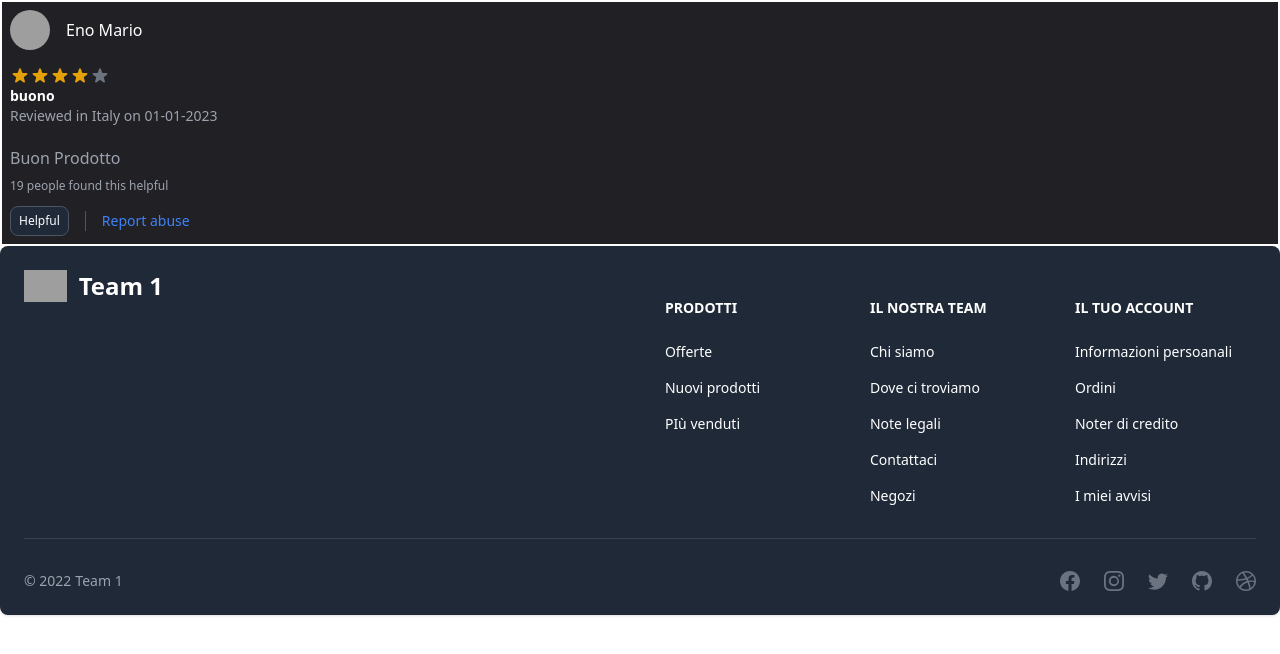
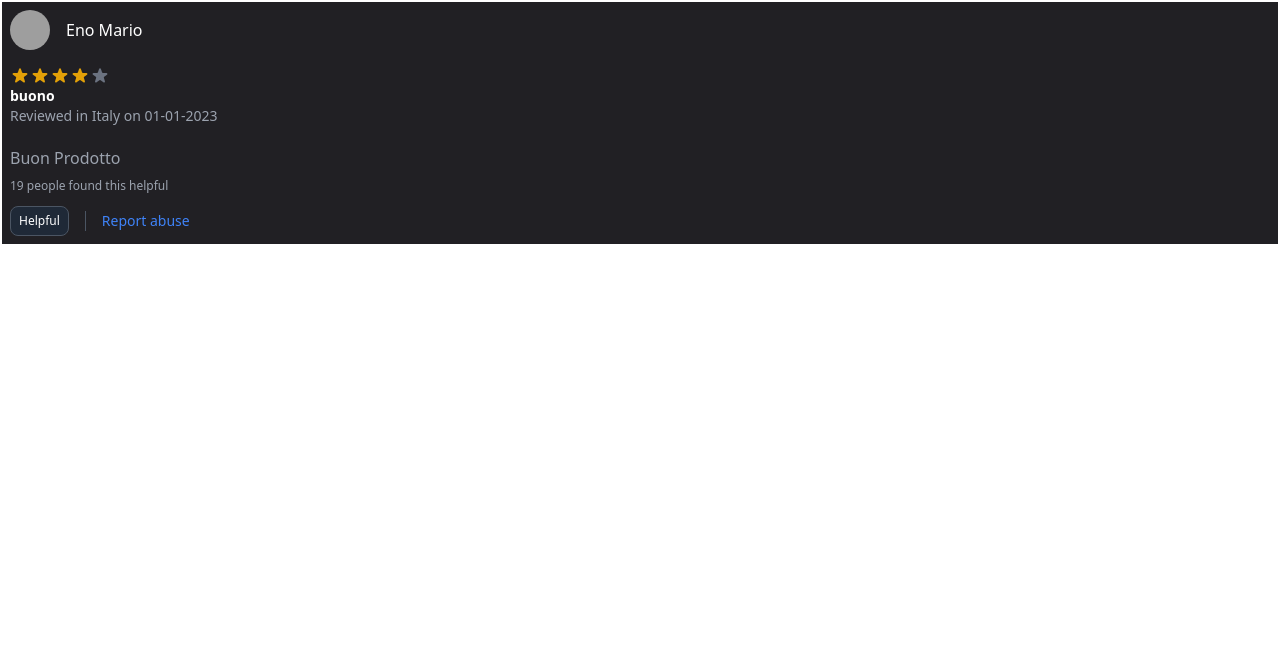
Before and after one commit to develhope-team-projects/fs17_it_team1, a React (Vite) app: page / in a window 1280 px wide. Shown: the top 654 px of the page. Built offline with nearby package versions, Linux system fonts and the light colour scheme; grey boxes are pictures that could not be loaded.

Commit message:
changed the footer branch position

```diff
--- a/src/App.tsx
+++ b/src/App.tsx
@@ -1,5 +1,4 @@
 import RatingReview, { Review } from "./product/RatingReview";
-import FooterComponent from "./shared/Footer";
 
 const test: Review = {
   img: "https://cdn-7.motorsport.com/images/amp/0ZRabeN0/s1000/carlos-sainz-ferrari-charles-l.jpg",
@@ -15,7 +14,6 @@ function App() {
   return (
     <div className="dark">
       <RatingReview {...test} />
-      <FooterComponent />
     </div>
 
   );
--- a/src/shared/Footer.tsx
+++ /dev/null
@@ -1,67 +0,0 @@
-
-'use client';
-
-import { Footer } from 'flowbite-react';
-import { BsDribbble, BsFacebook, BsGithub, BsInstagram, BsTwitter } from 'react-icons/bs';
-
-function FooterComponent() {
-  return (
-    <Footer container>
-      <div className="w-full">
-        <div className="grid w-full justify-between sm:flex sm:justify-between md:flex md:grid-cols-1">
-          <div>
-            <Footer.Brand
-              href="https://flowbite.com"
-              src="https://flowbite.com/docs/images/logo.svg"
-              alt="Flowbite Logo"
-              name="Team 1"
-            />
-          </div>
-          <div className="grid grid-cols-2 gap-8 sm:mt-7 sm:grid-cols-3 sm:gap-6">
-            <div>
-              <Footer.Title title="Prodotti" />
-              <Footer.LinkGroup col>
-                <Footer.Link href="#">Offerte</Footer.Link>
-                <Footer.Link href="#">Nuovi prodotti</Footer.Link>
-                <Footer.Link href="#">PIù venduti</Footer.Link>
-              </Footer.LinkGroup>
-            </div>
-            <div>
-              <Footer.Title title="Il nostra team" />
-              <Footer.LinkGroup col>
-                <Footer.Link href="#">Chi siamo</Footer.Link>
-                <Footer.Link href="#">Dove ci troviamo</Footer.Link>
-                <Footer.Link href="#">Note legali</Footer.Link>
-                <Footer.Link href="#">Contattaci</Footer.Link>
-                <Footer.Link href="#">Negozi</Footer.Link>
-              </Footer.LinkGroup>
-            </div>
-            <div>
-              <Footer.Title title="Il tuo account" />
-              <Footer.LinkGroup col>
-                <Footer.Link href="#">Informazioni persoanali</Footer.Link>
-                <Footer.Link href="#">Ordini</Footer.Link>
-                <Footer.Link href="#">Noter di credito</Footer.Link>
-                <Footer.Link href="#">Indirizzi</Footer.Link>
-                <Footer.Link href="#">I miei avvisi</Footer.Link>
-              </Footer.LinkGroup>
-            </div>
-          </div>
-        </div>
-        <Footer.Divider />
-        <div className="w-full sm:flex sm:items-center sm:justify-between">
-          <Footer.Copyright href="#" by="Team 1" year={2022} />
-          <div className="mt-4 flex space-x-6 sm:mt-0 sm:justify-center">
-            <Footer.Icon href="#" icon={BsFacebook} />
-            <Footer.Icon href="#" icon={BsInstagram} />
-            <Footer.Icon href="#" icon={BsTwitter} />
-            <Footer.Icon href="#" icon={BsGithub} />
-            <Footer.Icon href="#" icon={BsDribbble} />
-          </div>
-        </div>
-      </div>
-    </Footer>
-  );
-}
-
-export default FooterComponent
```
